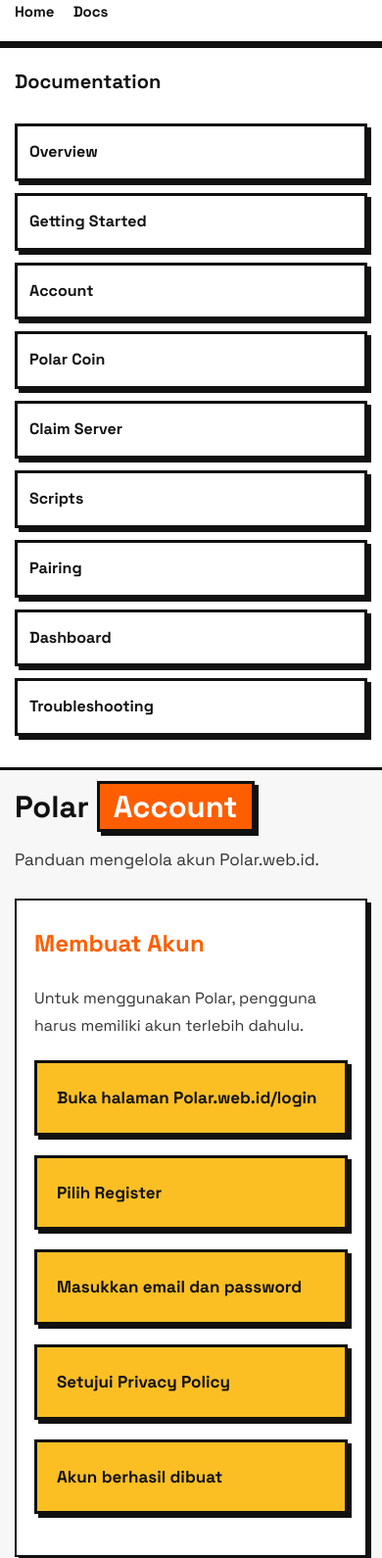
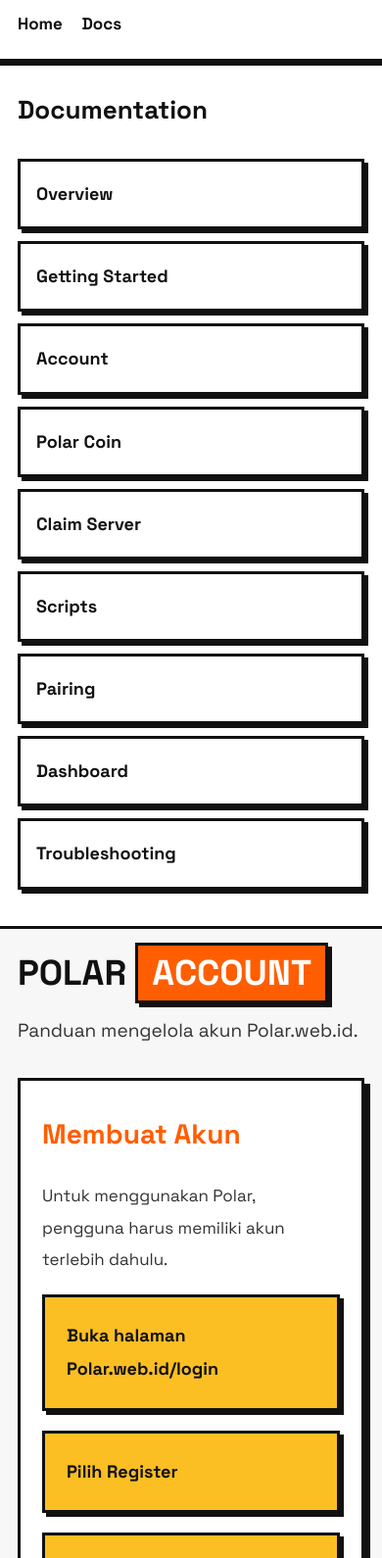
Before and after one commit to pashaba/polar, a website: page public/docs/account/index.html in a window 390 px wide. Shown: the part 75-1665 px from the top of the page at 98% size. Drawn offline with Linux system fonts and the light colour scheme.

Commit message:
Update style.css

```diff
--- a/public/docs/style.css
+++ b/public/docs/style.css
@@ -8,16 +8,18 @@
     --orange:#ff5e00;
     --gold:#fbbf24;
 
-    --text-main:#111111;
-    --text-muted:#333333;
+    --text-main:#111;
+    --text-muted:#333;
 
     --border:3px solid #111;
+
     --shadow-heavy:6px 6px 0 #111;
     --shadow-light:4px 4px 0 #111;
 }
 
 
 [data-theme="dark"]{
+
     --bg-main:#121212;
     --bg-card:#1c1c1c;
     --bg-nav:#1c1c1c;
@@ -26,8 +28,10 @@
     --text-muted:#b3b3b3;
 
     --border:3px solid #f2f2f2;
+
     --shadow-heavy:6px 6px 0 #f2f2f2;
     --shadow-light:4px 4px 0 #b3b3b3;
+
 }
 
 
@@ -40,27 +44,36 @@
 }
 
 
+
 html{
     font-size:16px;
 }
 
 
+
 body{
+
     background:var(--bg-main);
     color:var(--text-main);
-    line-height:1.8;
+
+    line-height:1.9;
+
     overflow-x:hidden;
+
 }
 
 
 
 
-/* NAV */
+
+/* NAVBAR */
+
 
 nav{
+
     position:sticky;
     top:0;
-    z-index:10;
+    z-index:99;
 
     display:flex;
     justify-content:space-between;
@@ -69,34 +82,52 @@ nav{
     padding:16px 6%;
 
     background:var(--bg-nav);
+
     border-bottom:var(--border);
+
     box-shadow:0 4px 0 #111;
+
 }
 
 
+
 .logo{
+
     font-size:28px;
     font-weight:900;
+
 }
 
 
+
 .logo span{
+
     background:var(--orange);
+
     color:white;
 
     padding:5px 12px;
 
     border:var(--border);
+
     box-shadow:var(--shadow-light);
+
 }
 
 
+
 nav a{
+
+    text-decoration:none;
+
     color:var(--text-main);
-    text-decoration:none;
+
+    font-size:16px;
+
     font-weight:800;
-    font-size:16px;
+
     margin-left:20px;
+
 }
 
 
@@ -104,6 +135,7 @@ nav a{
 
 
 /* LAYOUT */
+
 
 .layout{
 
@@ -154,23 +186,23 @@ nav a{
 
     display:block;
 
-    padding:12px 15px;
+    background:#fff;
+
+    color:#111;
+
+    text-decoration:none;
+
+    font-size:16px;
+
+    font-weight:800;
+
+    padding:14px;
 
     margin-bottom:12px;
-
-    background:white;
-
-    color:#111;
 
     border:var(--border);
 
     box-shadow:var(--shadow-light);
-
-    text-decoration:none;
-
-    font-weight:800;
-
-    font-size:15px;
 
 }
 
@@ -190,6 +222,7 @@ nav a{
 
 
 
+
 /* HERO */
 
 
@@ -201,6 +234,8 @@ nav a{
 
     line-height:1.15;
 
+    text-transform:uppercase;
+
 }
 
 
@@ -209,9 +244,9 @@ nav a{
 
     background:var(--orange);
 
-    color:white;
+    color:#fff;
 
-    padding:3px 14px;
+    padding:5px 14px;
 
     border:var(--border);
 
@@ -235,7 +270,7 @@ nav a{
 
 
 
-/* ARTICLE CARD */
+/* CARD */
 
 
 .card{
@@ -256,11 +291,11 @@ nav a{
 
 .card h2{
 
+    color:var(--orange);
+
     font-size:34px;
 
     font-weight:900;
-
-    color:var(--orange);
 
     margin-bottom:20px;
 
@@ -270,7 +305,7 @@ nav a{
 
 .card h3{
 
-    font-size:24px;
+    font-size:25px;
 
     font-weight:900;
 
@@ -282,7 +317,7 @@ nav a{
 
 .card p{
 
-    font-size:17px;
+    font-size:18px;
 
     color:var(--text-muted);
 
@@ -294,9 +329,9 @@ nav a{
 
 .card li{
 
-    font-size:17px;
+    font-size:18px;
 
-    margin-bottom:8px;
+    margin-bottom:10px;
 
 }
 
@@ -312,6 +347,7 @@ nav a{
 
 
 
+
 /* STEP */
 
 
@@ -323,11 +359,11 @@ nav a{
 
     box-shadow:var(--shadow-light);
 
-    padding:20px;
+    padding:22px;
 
     margin:20px 0;
 
-    font-size:17px;
+    font-size:18px;
 
     font-weight:800;
 
@@ -370,38 +406,6 @@ code{
 
 
 
-/* BUTTON */
-
-
-.btn{
-
-    display:inline-flex;
-
-    align-items:center;
-
-    justify-content:center;
-
-    background:var(--orange);
-
-    color:white;
-
-    padding:14px 24px;
-
-    border:var(--border);
-
-    box-shadow:var(--shadow-heavy);
-
-    text-decoration:none;
-
-    font-weight:900;
-
-    font-size:16px;
-
-}
-
-
-
-
 /* TABLE */
 
 
@@ -411,7 +415,7 @@ table{
 
     border-collapse:collapse;
 
-    font-size:16px;
+    font-size:17px;
 
 }
 
@@ -427,13 +431,48 @@ th{
 
 
 
-th,td{
+th,
+td{
 
     border:var(--border);
 
-    padding:14px;
+    padding:15px;
 
 }
+
+
+
+
+
+/* BUTTON */
+
+
+.btn{
+
+    display:inline-flex;
+
+    justify-content:center;
+
+    align-items:center;
+
+    background:var(--orange);
+
+    color:white;
+
+    padding:15px 25px;
+
+    border:var(--border);
+
+    box-shadow:var(--shadow-heavy);
+
+    font-size:17px;
+
+    font-weight:900;
+
+    text-decoration:none;
+
+}
+
 
 
 
@@ -449,9 +488,9 @@ footer{
 
     text-align:center;
 
-    padding:35px;
+    padding:40px;
 
-    font-size:16px;
+    font-size:17px;
 
 }
 
@@ -459,23 +498,23 @@ footer{
 
 
 
-/* MOBILE */
+/* =====================
+   MOBILE
+===================== */
 
 
 @media(max-width:850px){
 
 
     html{
-
-        font-size:16px;
-
+        font-size:18px;
     }
 
 
 
     nav{
 
-        padding:15px;
+        padding:18px;
 
         flex-direction:column;
 
@@ -489,7 +528,7 @@ footer{
 
     .logo{
 
-        font-size:24px;
+        font-size:26px;
 
     }
 
@@ -497,7 +536,7 @@ footer{
 
     nav a{
 
-        font-size:15px;
+        font-size:17px;
 
         margin:0 15px 0 0;
 
@@ -505,10 +544,11 @@ footer{
 
 
 
-
     .layout{
 
         display:block;
+
+        width:100%;
 
     }
 
@@ -518,11 +558,11 @@ footer{
 
         min-height:auto;
 
-        padding:20px 15px;
-
         border-right:none;
 
         border-bottom:var(--border);
+
+        padding:25px 18px;
 
     }
 
@@ -530,7 +570,7 @@ footer{
 
     .sidebar h3{
 
-        font-size:20px;
+        font-size:26px;
 
     }
 
@@ -538,9 +578,9 @@ footer{
 
     .sidebar a{
 
-        font-size:16px;
+        font-size:18px;
 
-        padding:12px;
+        padding:16px;
 
     }
 
@@ -549,11 +589,100 @@ footer{
 
     .content{
 
-        padding:20px 15px;
+        padding:25px 18px;
 
     }
 
 
+
+    .hero h1{
+
+        font-size:42px;
+
+    }
+
+
+
+    .hero p{
+
+        font-size:19px;
+
+    }
+
+
+
+
+    .card{
+
+        padding:28px 22px;
+
+        margin:30px 0;
+
+    }
+
+
+
+    .card h2{
+
+        font-size:32px;
+
+    }
+
+
+
+    .card h3{
+
+        font-size:24px;
+
+    }
+
+
+
+    .card p,
+    .card li{
+
+        font-size:18px;
+
+        line-height:1.9;
+
+    }
+
+
+
+    .step{
+
+        font-size:18px;
+
+    }
+
+
+
+    pre{
+
+        font-size:15px;
+
+        white-space:pre-wrap;
+
+        word-break:break-word;
+
+    }
+
+
+
+    .btn{
+
+        width:100%;
+
+        font-size:18px;
+
+    }
+
+
+}
+
+
+
+@media(max-width:480px){
 
 
     .hero h1{
@@ -564,36 +693,9 @@ footer{
 
 
 
-    .hero p{
-
-        font-size:17px;
-
-    }
-
-
-
-
-    .card{
-
-        padding:22px 18px;
-
-        margin:25px 0;
-
-    }
-
-
-
     .card h2{
 
-        font-size:27px;
-
-    }
-
-
-
-    .card h3{
-
-        font-size:21px;
+        font-size:28px;
 
     }
 
@@ -602,69 +704,7 @@ footer{
     .card p,
     .card li{
 
-        font-size:16px;
-
-    }
-
-
-
-    pre{
-
-        font-size:13px;
-
-        padding:15px;
-
-    }
-
-
-
-    table{
-
-        display:block;
-
-        overflow-x:auto;
-
-    }
-
-
-
-    .btn{
-
-        width:100%;
-
-        font-size:16px;
-
-    }
-
-}
-
-
-
-
-@media(max-width:480px){
-
-
-    .hero h1{
-
-        font-size:31px;
-
-    }
-
-
-
-    .card{
-
-        border-width:2px;
-
-        box-shadow:4px 4px 0 #111;
-
-    }
-
-
-
-    .card h2{
-
-        font-size:24px;
+        font-size:17px;
 
     }
 
```
